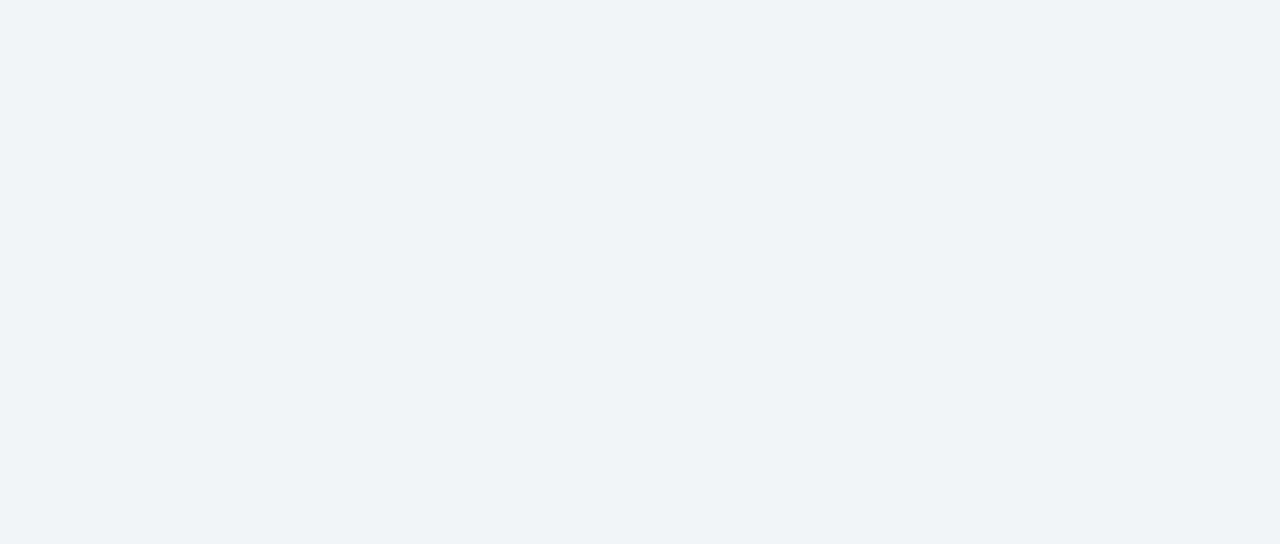
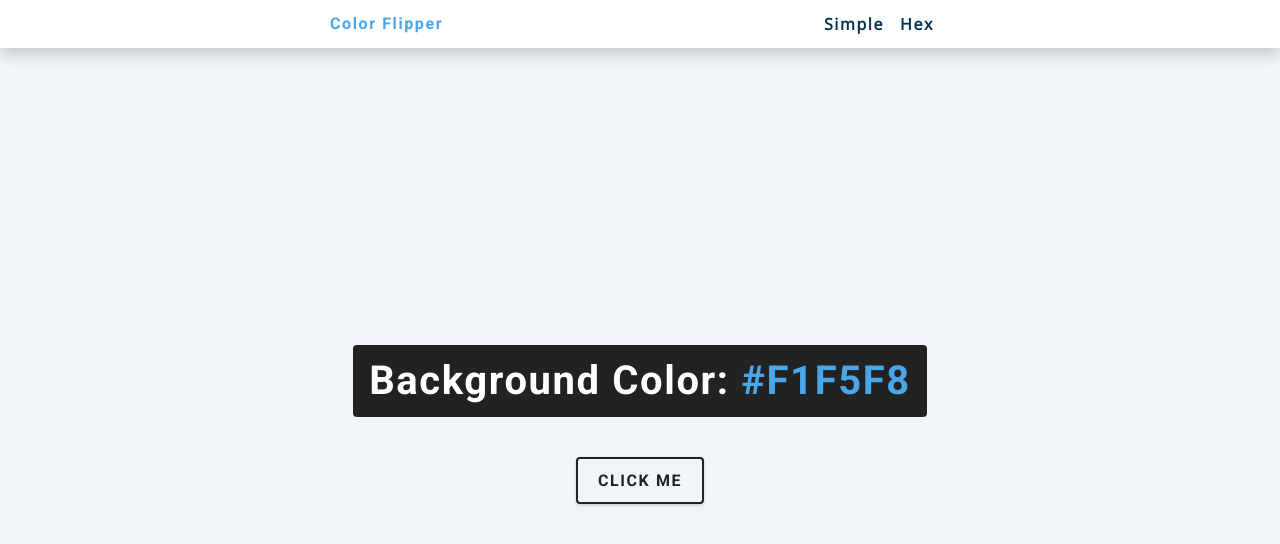
Before and after one commit to CodeRedDevil/Color-flipper, a plain HTML site: page index.html in a window 1280 px wide. Drawn offline with nearby package versions, Linux system fonts and the light colour scheme.

Commit message:
adding the HTML structure

```diff
--- a/index.html
+++ b/index.html
@@ -9,6 +9,26 @@
     <link rel="stylesheet" href="styles.css" />
   </head>
   <body>
+    <nav>
+      <div class="nav-center">
+        <h4>Color Flipper</h4>
+        <ul class="nav-links">
+          <li>
+            <a href="index.html">Simple</a>
+          </li>
+          <li>
+            <a href="hex.html">Hex</a>
+          </li>
+        </ul>
+      </div>
+    </nav>
+
+    <main>
+      <div class="container">
+        <h2>Background color: <span class="color"> #F1F5F8 </span></h2>
+        <button class="btn btn-hero" id="btn">Click me</button>
+      </div>
+    </main>
     <!-- javascript -->
     <script src="app.js"></script>
   </body>
```
